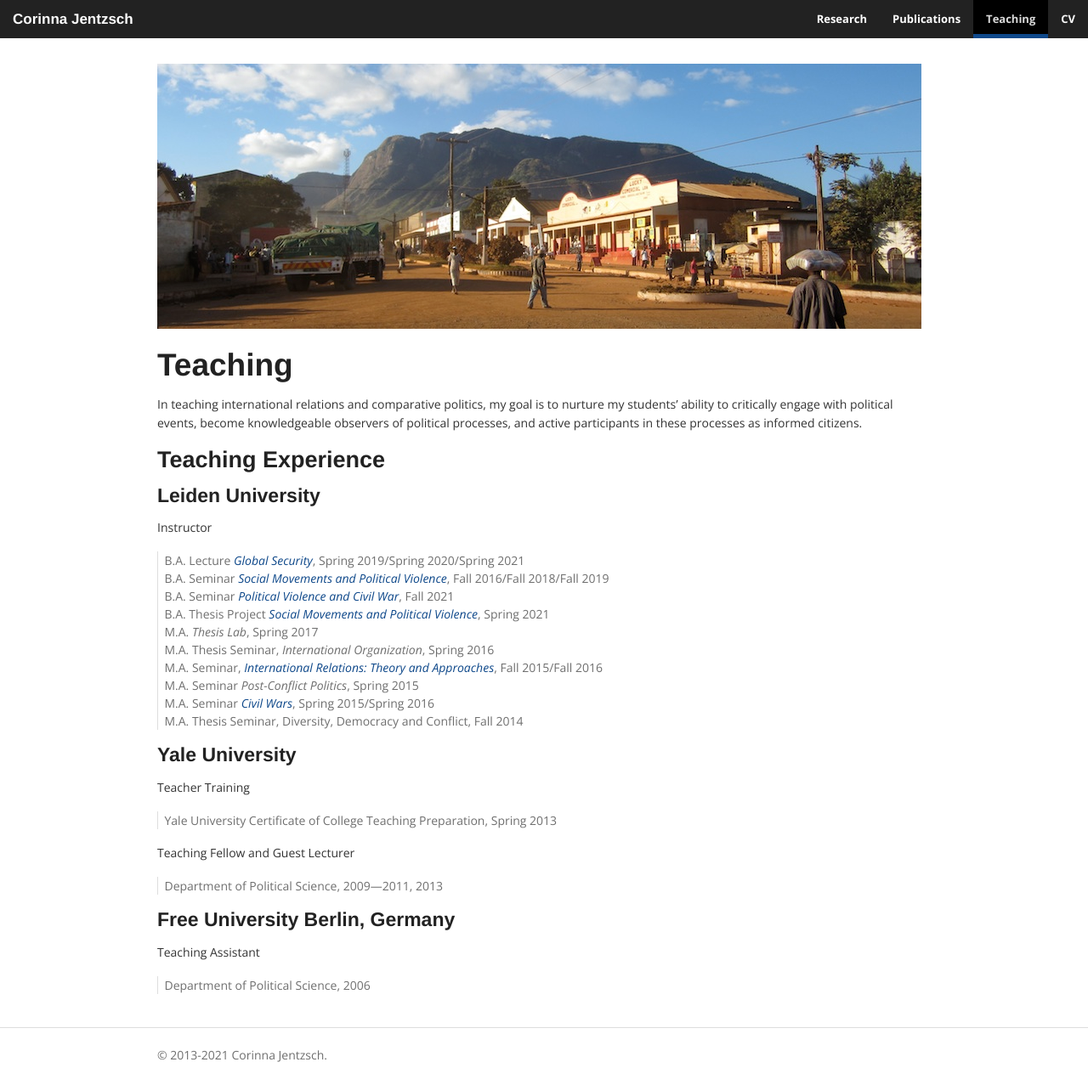
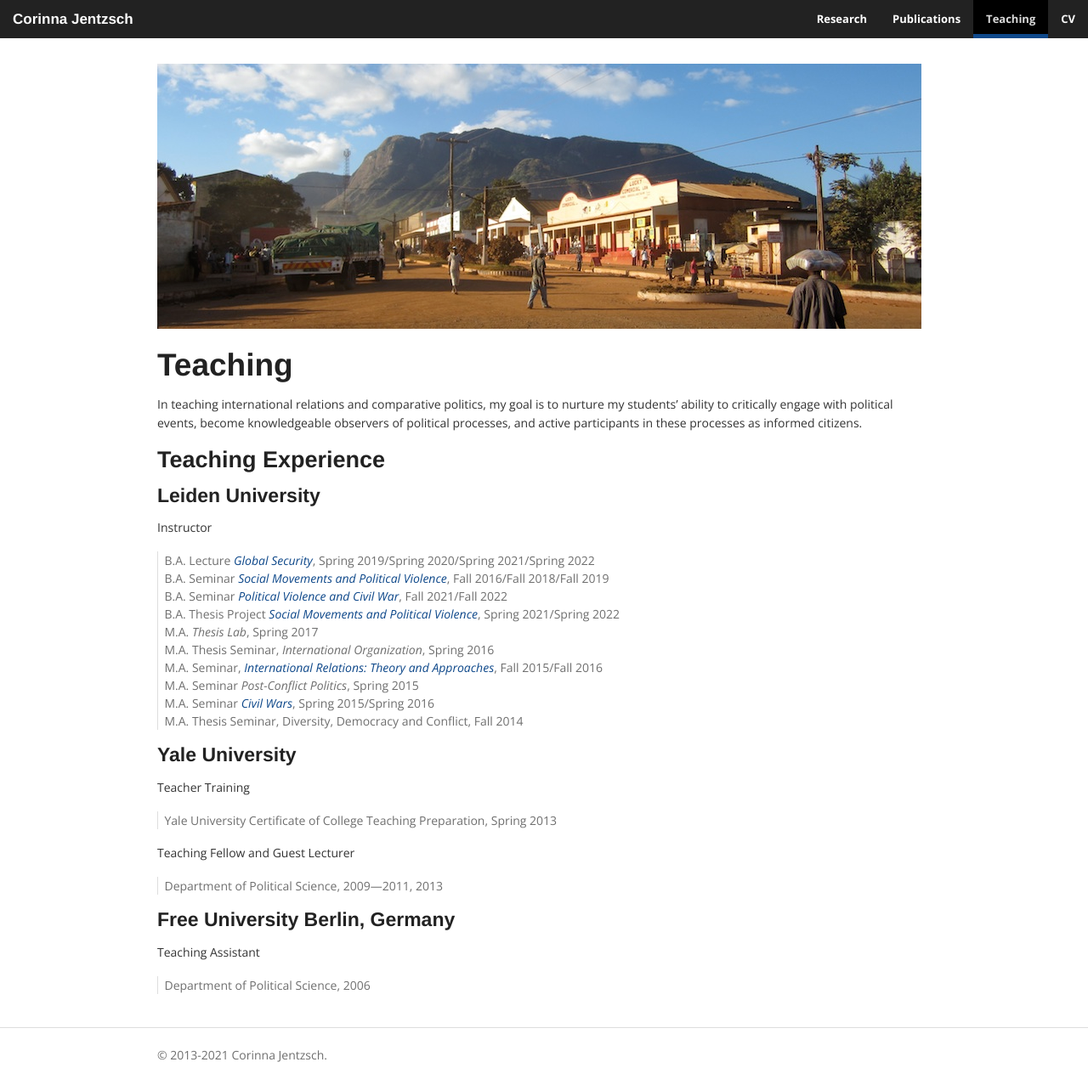
Before and after one commit to corinnajentzsch/corinnajentzsch.github.io, a Jekyll site: the page built from teaching.md, in a window 1280 px wide. Shown: the whole page at 85% size. Built offline with Jekyll 4.4.1, drawn with Linux system fonts in a browser that asks for light colours.

Commit message:
Update teaching.md

```diff
--- a/teaching.md
+++ b/teaching.md
@@ -17,10 +17,10 @@ In teaching international relations and comparative politics, my goal is to nurt
 
 Instructor
 
-> B.A. Lecture [_Global Security_](https://www.dropbox.com/s/wxjo36obmpg4t4n/Jentzsch_Syllabus_Global%20Security_2021.pdf?dl=0 "Global Security"), Spring 2019/Spring 2020/Spring 2021
+> B.A. Lecture [_Global Security_](https://www.dropbox.com/s/wxjo36obmpg4t4n/Jentzsch_Syllabus_Global%20Security_2021.pdf?dl=0 "Global Security"), Spring 2019/Spring 2020/Spring 2021/Spring 2022
 > B.A. Seminar [_Social Movements and Political Violence_](https://www.dropbox.com/s/7yznh9f1fxmn0ul/Jentzsch_2019_Syllabus%20Social%20Movements%20and%20Political%20Violence_2.pdf?dl=0 "SMPV"), Fall 2016/Fall 2018/Fall 2019
-> B.A. Seminar [_Political Violence and Civil War_](https://www.dropbox.com/s/us170w3t9co2yai/Jentzsch_Syllabus_Civil%20Wars_2021.pdf?dl=0 "Political Violence and Civil War"), Fall 2021
-> B.A. Thesis Project [_Social Movements and Political Violence_](https://www.dropbox.com/s/c3050yh7yy6pgx6/Jentzsch_2020-2021_Syllabus%20Social%20Movements%20and%20Political%20Violence.pdf?dl=0), Spring 2021
+> B.A. Seminar [_Political Violence and Civil War_](https://www.dropbox.com/s/us170w3t9co2yai/Jentzsch_Syllabus_Civil%20Wars_2021.pdf?dl=0 "Political Violence and Civil War"), Fall 2021/Fall 2022
+> B.A. Thesis Project [_Social Movements and Political Violence_](https://www.dropbox.com/s/c3050yh7yy6pgx6/Jentzsch_2020-2021_Syllabus%20Social%20Movements%20and%20Political%20Violence.pdf?dl=0), Spring 2021/Spring 2022
 > M.A. _Thesis Lab_, Spring 2017
 > M.A. Thesis Seminar, _International Organization_, Spring 2016
 > M.A. Seminar, [_International Relations: Theory and Approaches_](https://www.dropbox.com/s/419bvwkl1p98d1g/Jentzsch_Syllabus_IR%20Theories%20and%20Approaches_2016.pdf?dl=0 "IR"), Fall 2015/Fall 2016
```
